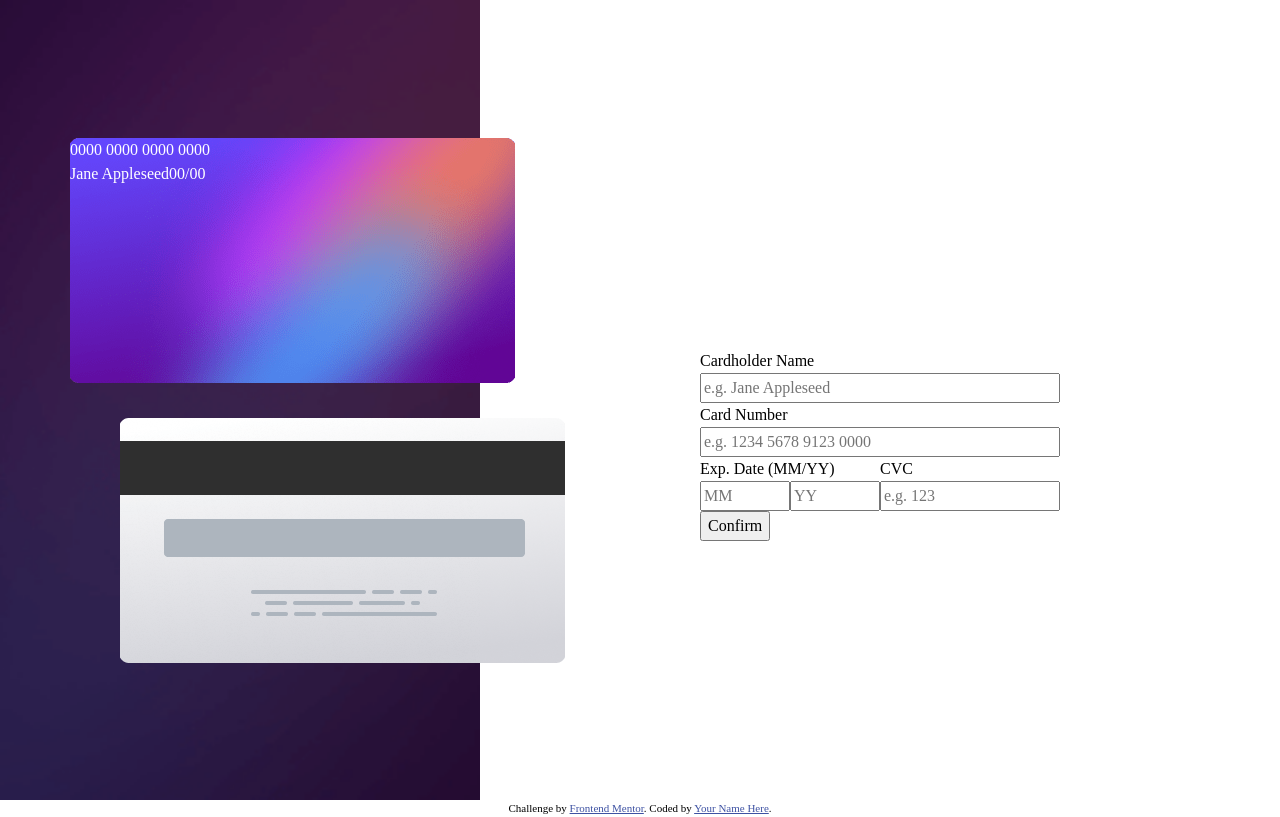
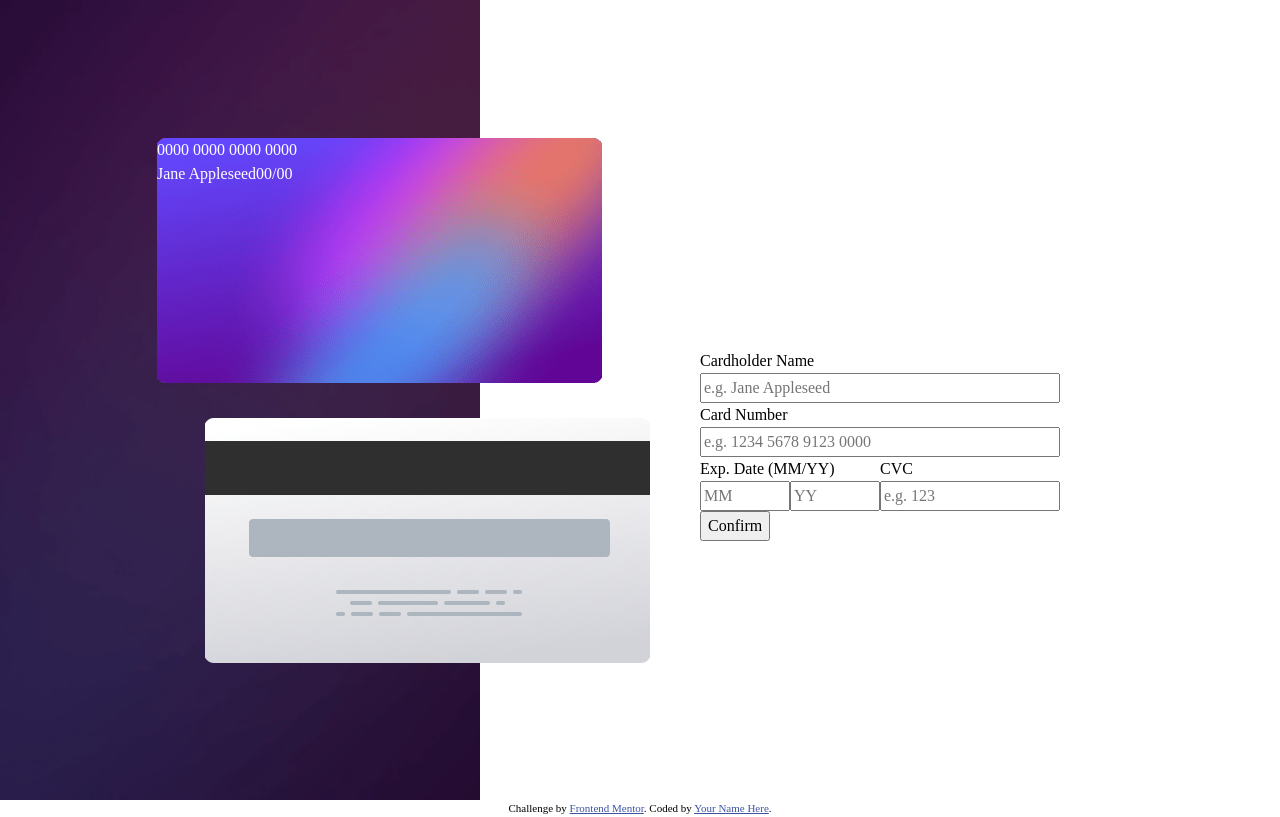
Before and after one commit to edo979/interactive-card-details-form, a website built with Vite: page index.html in a window 1280 px wide. Built offline with nearby package versions, Linux system fonts and the light colour scheme.

Commit message:
finish desktop layout

```diff
--- a/scss/_layout.scss
+++ b/scss/_layout.scss
@@ -18,7 +18,10 @@
   &_card-preview {
     position: relative;
     justify-self: center;
-    width: min(100%, 460px);
+    // this value use in media query
+    // with background column width
+    // for card positioning
+    width: min(100%, 465.5px);
     z-index: 2;
   }
 
--- a/scss/_media-query.scss
+++ b/scss/_media-query.scss
@@ -1,6 +1,8 @@
-@media (min-width: 50em) {
+@media (min-width: $mq-break-point) {
   .grid {
+    max-width: 1440px;
     height: min(900px, 100vh);
+    margin-inline: auto;
     grid: 1fr / 480px 1fr;
 
     &_form,
@@ -26,11 +28,15 @@
     }
 
     &--front {
-      transform: translateX(50px);
+      margin-left: clamp(0px, calc(84vw - $mq-break-point), 160px - 17.5px);
     }
     &--back {
       margin-top: 35px;
-      transform: translateX(100px);
+      margin-left: clamp(
+        0px,
+        calc((100vw - $mq-break-point) / 2),
+        260px - 17.5px
+      );
     }
   }
 }
--- a/scss/_vars.scss
+++ b/scss/_vars.scss
@@ -0,0 +1 @@
+$mq-break-point: 900px;
```
